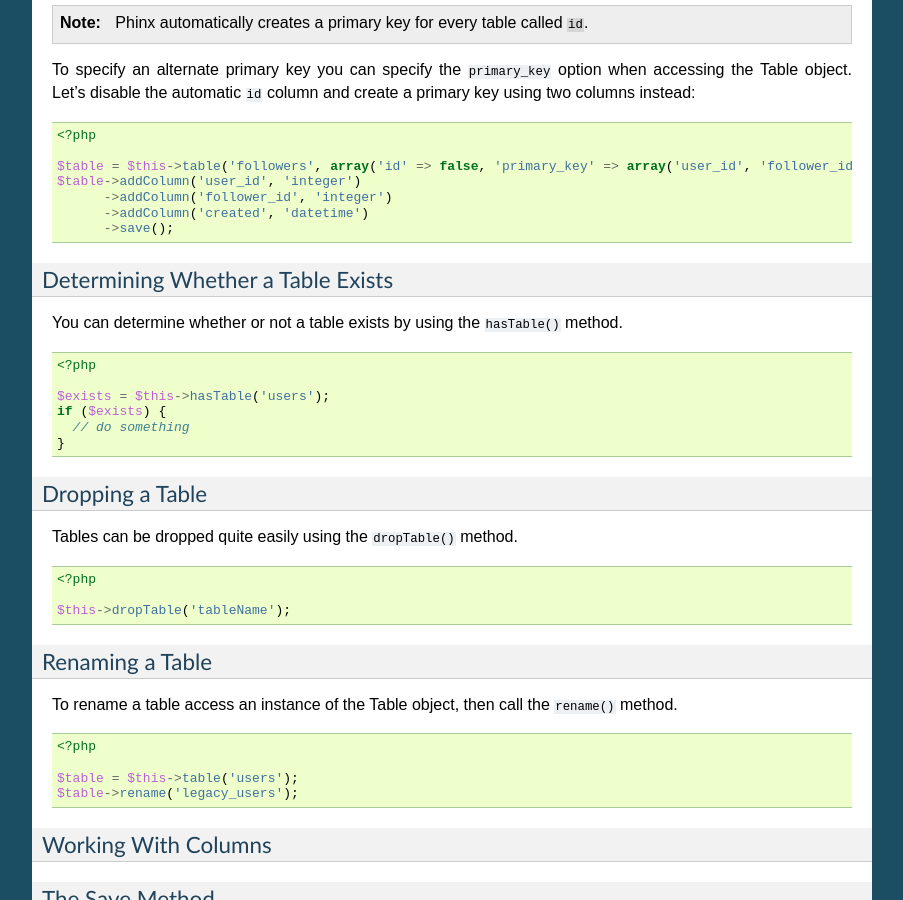
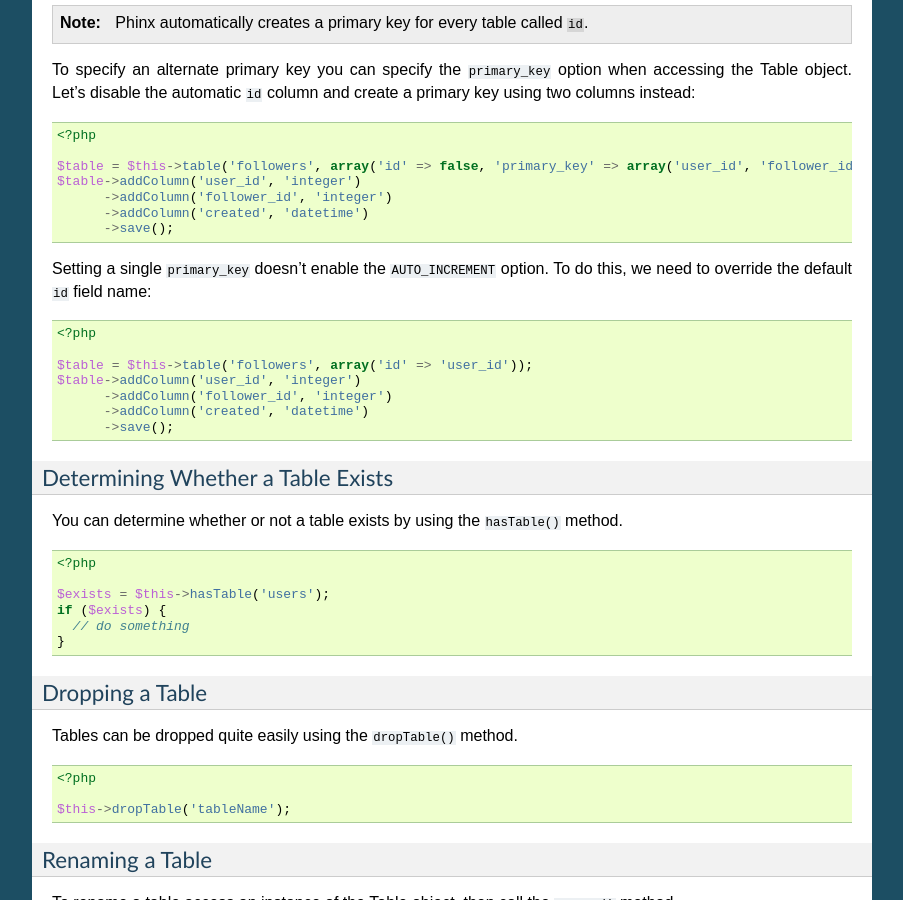
Before and after one commit to cakephp/phinx, a Sphinx documentation site: the page built from docs/migrations.rst, in a window 1280 px wide and 900 px high, scrolled down 2351 px. Shown: the whole window, without its empty margins (198-1101 px from the left). Built offline with Sphinx 7.4.7, drawn with Linux system fonts in a browser that asks for light colours.

Commit message:
Updating documentation.

```diff
--- a/docs/migrations.rst
+++ b/docs/migrations.rst
@@ -169,6 +169,20 @@ create a primary key using two columns instead:
               ->addColumn('created', 'datetime')
               ->save();
 
+Setting a single ``primary_key`` doesn't enable the ``AUTO_INCREMENT`` option.
+To do this, we need to override the default ``id`` field name:
+
+.. code-block:: php
+
+        <?php
+
+        $table = $this->table('followers', array('id' => 'user_id'));
+        $table->addColumn('user_id', 'integer')
+              ->addColumn('follower_id', 'integer')
+              ->addColumn('created', 'datetime')
+              ->save();
+
+
 Determining Whether a Table Exists
 ~~~~~~~~~~~~~~~~~~~~~~~~~~~~~~~~~~
 
```
